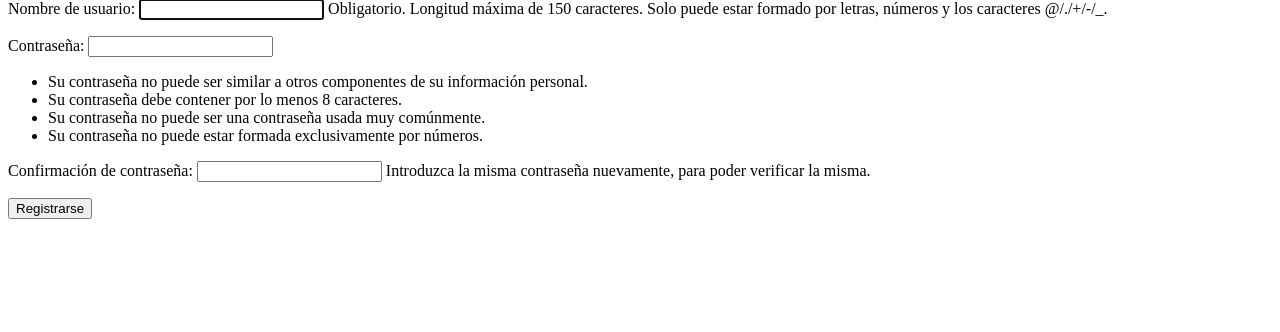
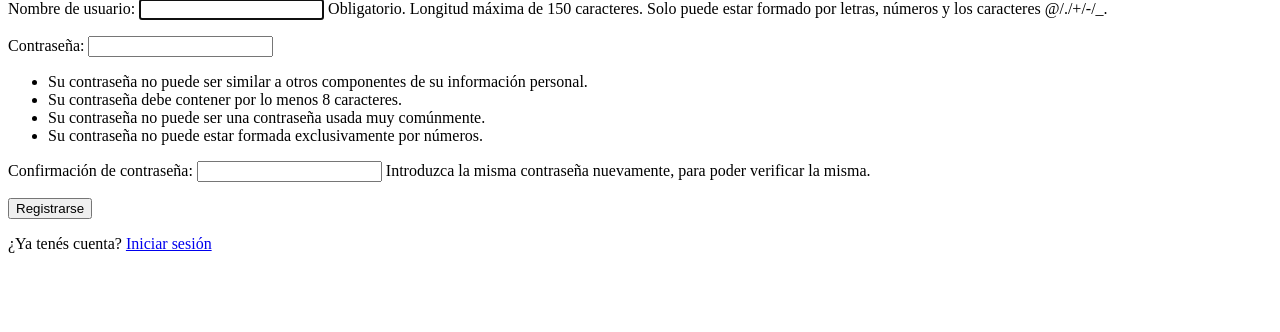
Before and after one commit to joaquintomasrana/gestion-juridica-web, a Django app: page /registro/ in a window 1280 px wide. Shown: the part 94-426 px from the top of the page. Run offline with Django 5.2, Linux system fonts and the light colour scheme.

Commit message:
Agregar links cruzados entre login y registro

```diff
--- a/templates/registration/login.html
+++ b/templates/registration/login.html
@@ -7,4 +7,6 @@
         {{ form.as_p }}
         <button type="submit">Iniciar sesión</button>
     </form>
+    <p>¿No tenés cuenta? <a href="{% url 'registro' %}">Crear una</a></p>
+
 {% endblock %}
--- a/templates/registration/registro.html
+++ b/templates/registration/registro.html
@@ -7,4 +7,5 @@
         {{ form.as_p }}
         <button type="submit">Registrarse</button>
     </form>
+    <p>¿Ya tenés cuenta? <a href="{% url 'login' %}">Iniciar sesión</a></p>
 {% endblock %}
```
